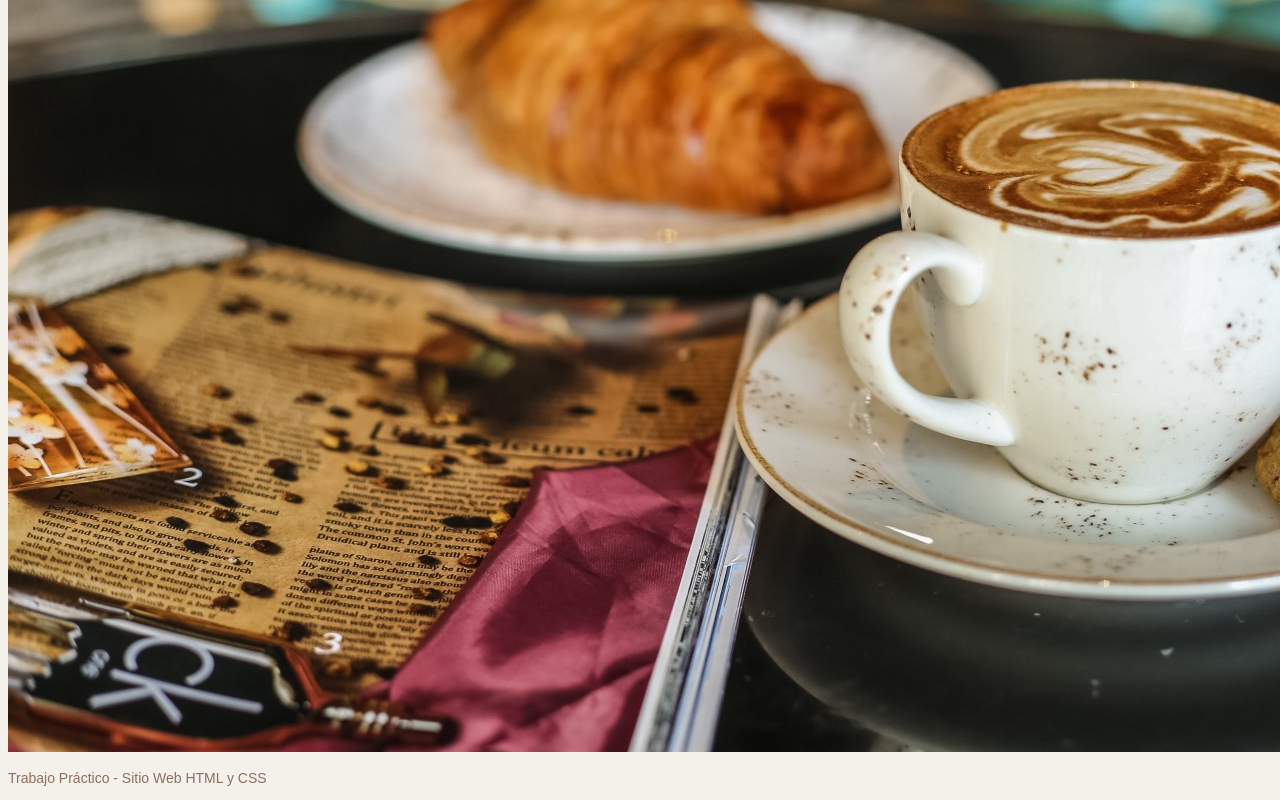
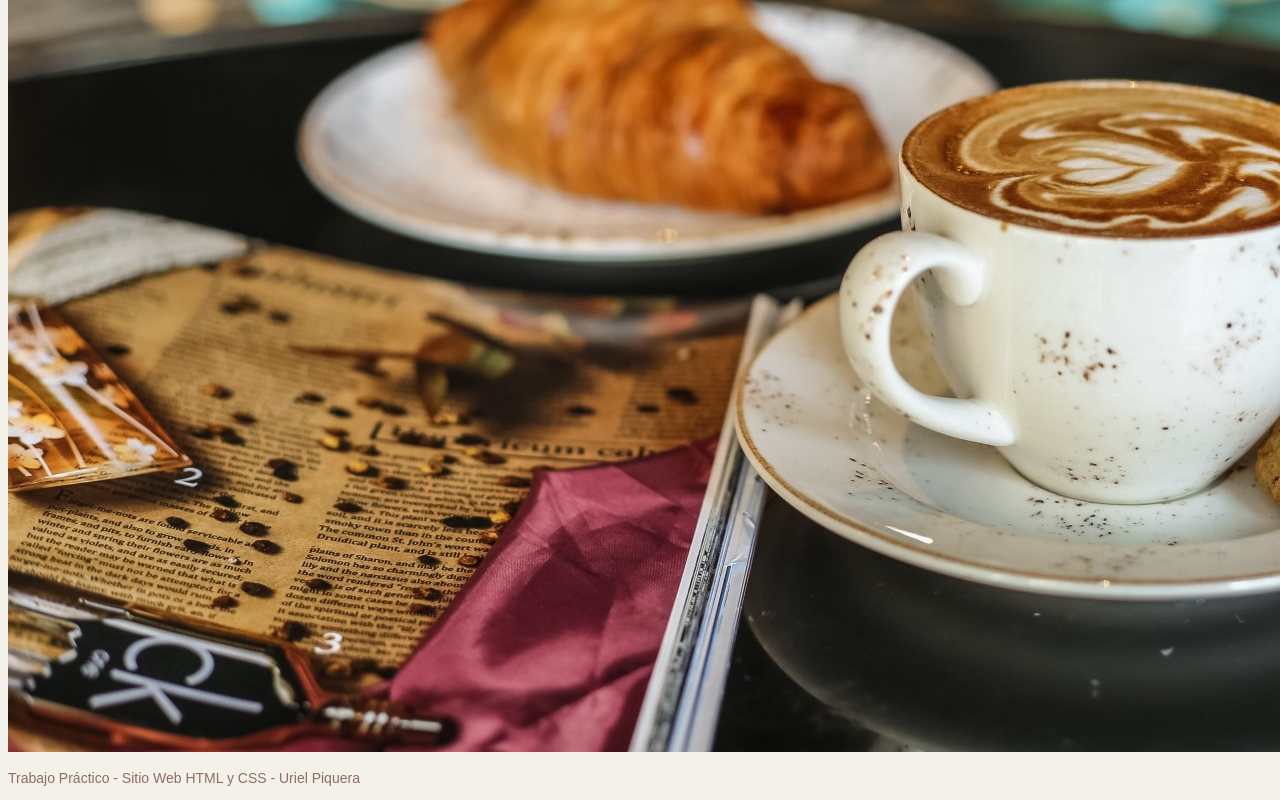
Before and after one commit to Dontfeedme/tp-programacion-3, a plain HTML site: page index.html in a window 1280 px wide. Shown: the part 1136-1936 px from the top of the page. Drawn offline with Linux system fonts and the light colour scheme.

Commit message:
Actualizando footer con nombre

```diff
--- a/index.html
+++ b/index.html
@@ -43,7 +43,7 @@
     </main>
 
     <footer>
-        <p>Trabajo Práctico - Sitio Web HTML y CSS</p>
+            <p>Trabajo Práctico - Sitio Web HTML y CSS - Uriel Piquera</p>
     </footer>
 
 </body>
```
Also changed, not shown: horarios.html (+1 -1 lines), receta.html (+1 -1 lines).
